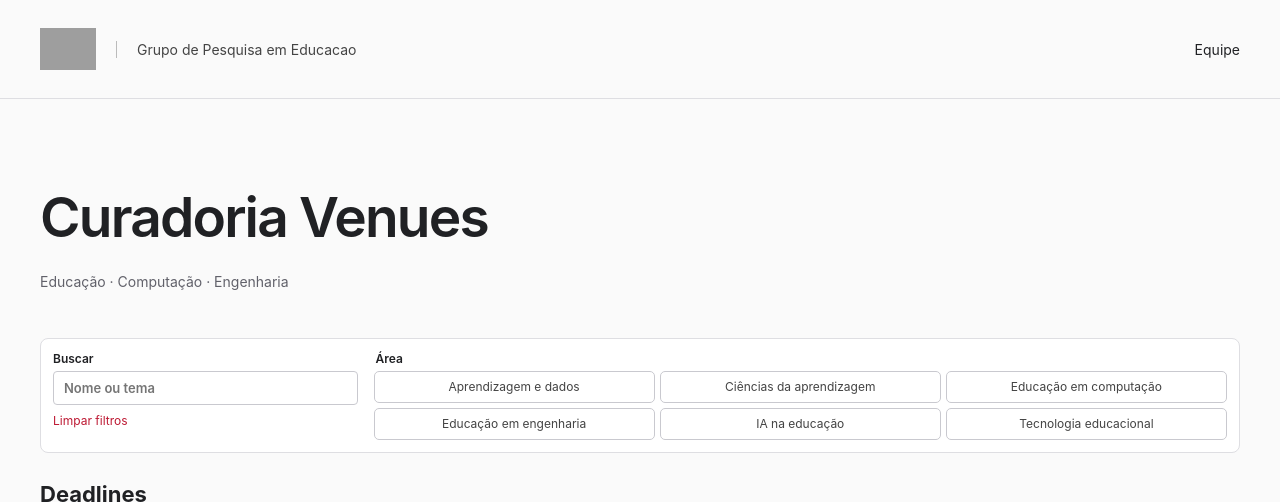
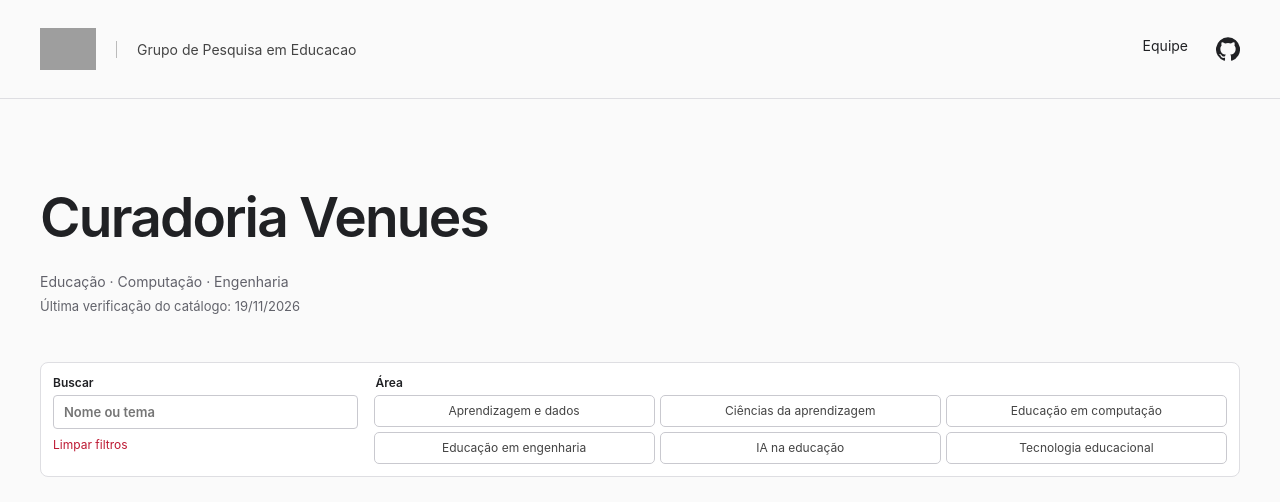
Before and after one commit to insper-education/edu-conferences, a website with bundled scripts: page index.html in a window 1280 px wide. Shown: the top 502 px of the page. Built offline with nearby package versions, Linux system fonts and the light colour scheme; grey boxes are pictures that could not be loaded.

Commit message:
Atualiza navegação e créditos do site

```diff
--- a/assets/app.js
+++ b/assets/app.js
@@ -66,7 +66,9 @@ $('filters').addEventListener('reset', () => {
 try {
  const response = await fetch('data/conferences.json', {cache:'no-store'});
  if (!response.ok) throw new Error('Falha no catálogo');
- venues = await response.json();
- renderFilterButtons();
+  venues = await response.json();
+  const latestCheck = venues.flatMap(v => [v.checked_at, v.deadline_manual?.checked_at]).filter(value => /^\d{4}-\d{2}-\d{2}$/.test(value || '')).sort().at(-1);
+  if (latestCheck && $('last-updated')) $('last-updated').textContent = `Última verificação do catálogo: ${latestCheck.split('-').reverse().join('/')}`;
+  renderFilterButtons();
  render();
 } catch (error) { $('count').hidden = false; $('count').textContent = 'Não foi possível carregar o catálogo. Atualize a página para tentar novamente.'; }
--- a/assets/style.css
+++ b/assets/style.css
@@ -46,6 +46,8 @@
 .deadline-row .venue-label>a{display:flex;justify-content:space-between;align-items:baseline;gap:8px}.deadline-row .venue-label>a span{margin-left:0;white-space:nowrap}
 
 .site-nav a[aria-current="page"]{color:var(--red);font-weight:600}
+.github-icon{width:24px;height:24px;vertical-align:middle}
+.last-updated{margin:8px 0 0;font-size:13px;color:#62636b}
 .team-section{border-top:1px solid var(--line);padding:28px 0 36px}
 .team-section h2{font-size:24px;margin:0 0 18px}
 .team-list{display:grid;grid-template-columns:repeat(auto-fit,minmax(230px,1fr));gap:12px;list-style:none;padding:0;margin:0}
--- a/index.html
+++ b/index.html
@@ -8,9 +8,9 @@
 </head>
 <body>
   <a class="skip" href="#catalogo">Pular para o catálogo</a>
-  <header><a class="brand" href="./"><img src="https://upload.wikimedia.org/wikipedia/commons/3/39/Logo_Insper.png" alt="Insper"><span>Grupo de Pesquisa em Educacao</span></a><nav class="site-nav" aria-label="Navegação principal"><a href="equipe.html">Equipe</a></nav></header>
+  <header><a class="brand" href="./"><img src="https://upload.wikimedia.org/wikipedia/commons/3/39/Logo_Insper.png" alt="Insper"><span>Grupo de Pesquisa em Educacao</span></a><nav class="site-nav" aria-label="Navegação principal"><a href="equipe.html">Equipe</a><a href="https://github.com/insper-education/edu-conferences" aria-label="Repositório no GitHub"><svg class="github-icon" viewBox="0 0 24 24" aria-hidden="true" fill="currentColor"><path d="M12 .297a12 12 0 0 0-3.793 23.386c.6.111.82-.261.82-.577v-2.234c-3.338.726-4.042-1.416-4.042-1.416-.546-1.387-1.333-1.756-1.333-1.756-1.09-.745.083-.729.083-.729 1.205.085 1.839 1.237 1.839 1.237 1.07 1.834 2.807 1.304 3.492.997.108-.775.418-1.305.762-1.605-2.665-.304-5.467-1.333-5.467-5.931 0-1.31.469-2.381 1.236-3.221-.124-.303-.535-1.524.117-3.176 0 0 1.008-.322 3.3 1.23a11.49 11.49 0 0 1 6.003 0c2.291-1.552 3.297-1.23 3.297-1.23.653 1.652.242 2.873.119 3.176.77.84 1.235 1.911 1.235 3.221 0 4.61-2.807 5.624-5.479 5.921.43.372.823 1.102.823 2.222v3.294c0 .319.216.694.825.576A12.003 12.003 0 0 0 12 .297"/></svg></a></nav></header>
   <main>
-    <section class="hero"><h1>Curadoria Venues</h1><div class="hero-foot"><span>Educação · Computação · Engenharia</span></div></section>
+    <section class="hero"><h1>Curadoria Venues</h1><div class="hero-foot"><span>Educação · Computação · Engenharia</span></div><p id="last-updated" class="last-updated"></p></section>
     <section id="catalogo">
       <form id="filters" class="filters">
         <div class="search"><label>Buscar<input id="query" type="search" placeholder="Nome ou tema"></label><button type="reset" class="reset">Limpar filtros</button></div>
@@ -18,5 +18,5 @@
       </form>
       <p id="count" role="status" aria-live="polite">Carregando catálogo…</p><div id="results"></div><noscript><p>Ative JavaScript para consultar os filtros ou <a href="data/conferences.json">abra o catálogo em JSON</a>.</p></noscript>
     </section>
-  </main><footer><span>Grupo de pesquisa em educação · Insper</span></footer>
+  </main><footer><span>Grupo de pesquisa em educação · Insper - por <a href="https://github.com/rafaelcorsi">Rafael Corsi Ferrao</a></span></footer>
 </body></html>
```
Also changed, not shown: equipe.html (+2 -2 lines).
